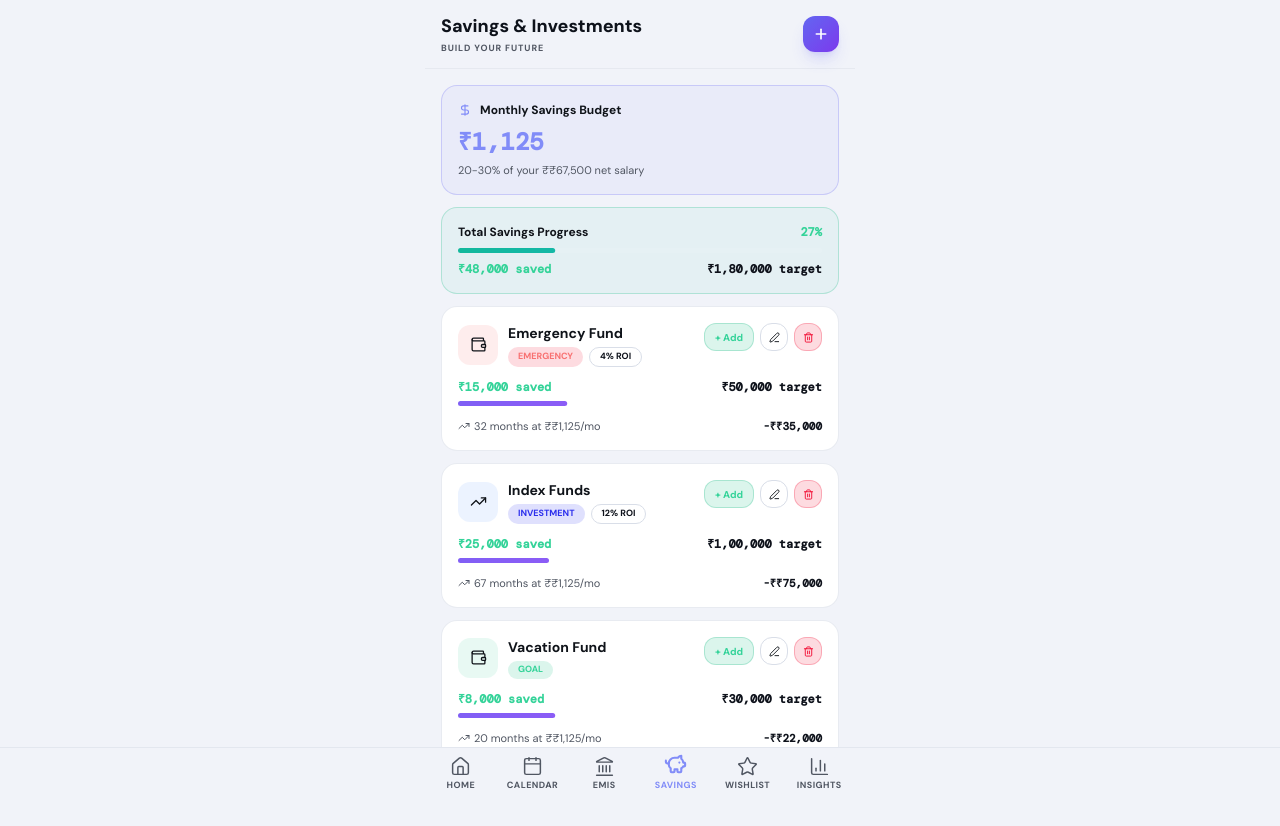
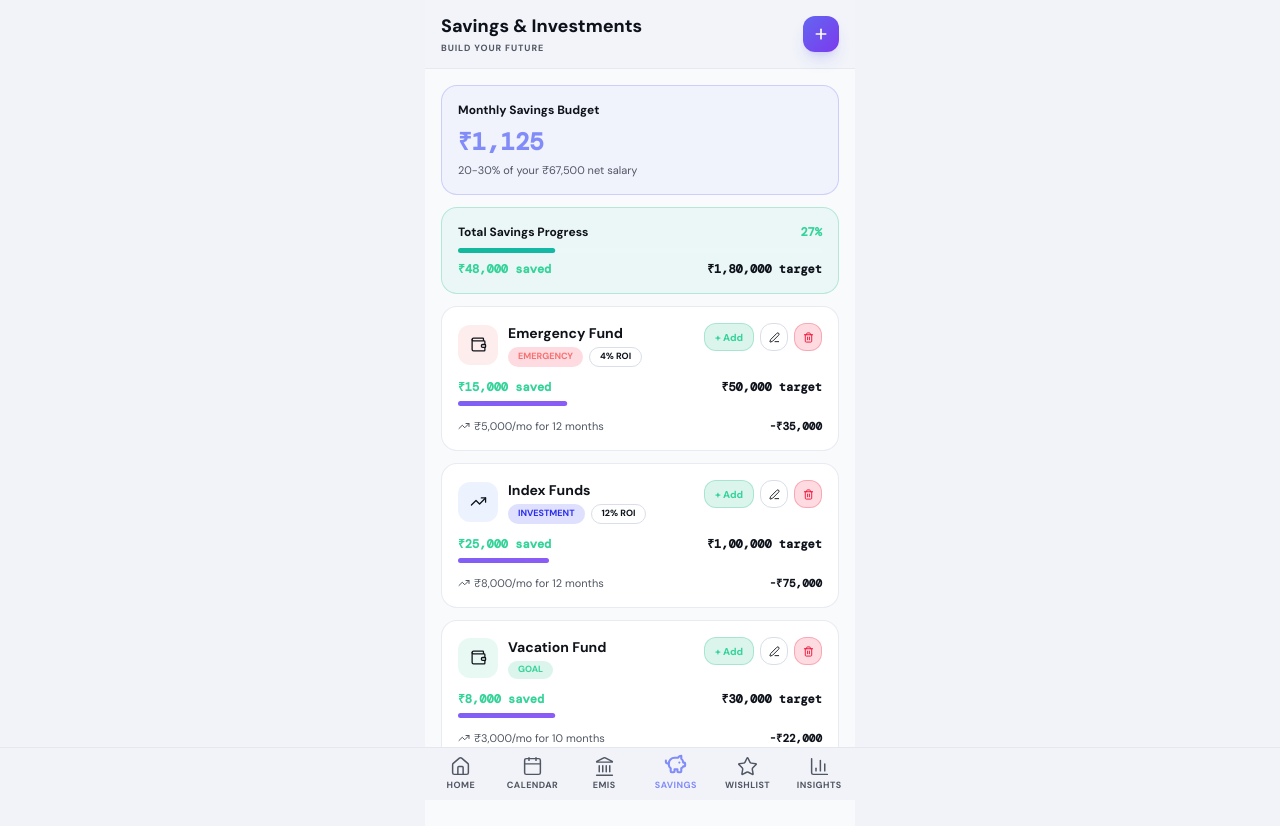
Before and after one commit to santhosh-devale/my_finance_tracker, a React (Vite) app: page / in a window 1280 px wide. Both pictures are taken after a click on the button "SAVINGS". Shown: the top 826 px of the page. Built offline with nearby package versions, Linux system fonts and the light colour scheme; a web font is replaced by a local one.

Commit message:
saving page updated with adding new fields .

```diff
--- a/src/pages/SavingsPage.jsx
+++ b/src/pages/SavingsPage.jsx
@@ -1,14 +1,14 @@
 import { useState } from "react";
-import { Plus, Trash2, TrendingUp, DollarSign, CheckCircle2, Wifi, Edit3, Check, X } from "lucide-react";
+import { Plus, Trash2, TrendingUp, DollarSign, CheckCircle2, Wifi, Edit3 } from "lucide-react";
 import { Card, CardContent } from "../components/ui/card";
 import { Button } from "../components/ui/button";
 import { Badge } from "../components/ui/badge";
 import { Input } from "../components/ui/input";
 import { Select } from "../components/ui/select";
 import { Progress } from "../components/ui/progress";
-import { Dialog, DialogContent, DialogHeader, DialogTitle, DialogDescription } from "../components/ui/dialog";
-import { fmt, fmtDate, pct } from "../lib/utils";
-import { ICON_KEYS, DynIcon } from "../lib/constants";
+import { Dialog, DialogContent, DialogHeader, DialogTitle } from "../components/ui/dialog";
+import { fmt, pct } from "../lib/utils";
+import { DynIcon } from "../lib/constants";
 
 const STYPE_COLOR = {
   emergency: "#ef4444",
@@ -21,12 +21,21 @@ const STYPE_BADGE = {
   goal: "success"
 };
 
-export default function SavingsPage({ savings, setSavings, surplus, budgetSavings, synced, net }) {
+export default function SavingsPage({ savings, setSavings, budgetSavings, synced, net }) {
   const [showAdd,     setShowAdd]     = useState(false);
   const [showDeposit, setShowDeposit] = useState(null);
   const [depositAmt,  setDepositAmt]  = useState("");
   const [editId,      setEditId]      = useState(null);
-  const [form, setForm] = useState({ name: "", target: "", current: 0, type: "goal", icon: "TrendingUp", roi: 0 });
+  const [form, setForm] = useState({ name: "", monthlySavings: 0, durationMonths: 12, current: 0, type: "goal", icon: "TrendingUp", roi: 0 });
+
+  // Calculate target amount using compound interest formula
+  const calculateTarget = (monthlySavings, roi, durationMonths) => {
+    const monthlyRate = (Number(roi) || 0) / 100 / 12;
+    const months = Number(durationMonths) || 0;
+    if (monthlyRate === 0) return (Number(monthlySavings) || 0) * months;
+    const target = (Number(monthlySavings) || 0) * (Math.pow(1 + monthlyRate, months) - 1) / monthlyRate;
+    return Math.round(target);
+  };
 
   const totalTarget   = savings.reduce((s, sv) => s + (sv.target || 0), 0);
   const totalCurrent  = savings.reduce((s, sv) => s + (sv.current || 0), 0);
@@ -34,23 +43,29 @@ export default function SavingsPage({ savings, setSavings, surplus, budgetSaving
   const monthlyBudget = Math.round(budgetSavings / 12); // Monthly savings budget
 
   const addSaving = () => {
-    if (!form.name || !form.target) return;
+    if (!form.name || !form.monthlySavings) return;
+    const target = calculateTarget(form.monthlySavings, form.roi, form.durationMonths);
     const newSaving = {
-      ...form,
+      name: form.name,
+      monthlySavings: Number(form.monthlySavings),
+      durationMonths: Number(form.durationMonths),
+      target: target,
+      current: Number(form.current) || 0,
+      type: form.type,
+      icon: form.icon,
+      roi: Number(form.roi) || 0,
       id: Date.now(),
-      target: Number(form.target),
-      current: Number(form.current) || 0,
-      roi: Number(form.roi) || 0,
     };
     setSavings(p => [...p, newSaving]);
-    setForm({ name: "", target: "", current: 0, type: "goal", icon: "TrendingUp", roi: 0 });
+    setForm({ name: "", monthlySavings: 0, durationMonths: 12, current: 0, type: "goal", icon: "TrendingUp", roi: 0 });
     setShowAdd(false);
   };
 
   const updateSaving = (id) => {
-    setSavings(p => p.map(s => s.id === id ? { ...s, ...form } : s));
+    const target = calculateTarget(form.monthlySavings, form.roi, form.durationMonths);
+    setSavings(p => p.map(s => s.id === id ? { ...s, name: form.name, monthlySavings: Number(form.monthlySavings), durationMonths: Number(form.durationMonths), target, current: Number(form.current), type: form.type, roi: Number(form.roi) } : s));
     setEditId(null);
-    setForm({ name: "", target: "", current: 0, type: "goal", icon: "TrendingUp", roi: 0 });
+    setForm({ name: "", monthlySavings: 0, durationMonths: 12, current: 0, type: "goal", icon: "TrendingUp", roi: 0 });
   };
 
   const depositAmount = (id) => {
@@ -73,7 +88,7 @@ export default function SavingsPage({ savings, setSavings, surplus, budgetSaving
   });
 
   return (
-    <div className="animate-slide-up pb-24">
+    <div className="animate-slide-up pb-24 bg-slate-50 dark:bg-slate-900 min-h-screen">
       {/* Header */}
       <div className="sticky top-0 z-50 border-b border-border/50 bg-background/90 backdrop-blur-xl px-4 py-3">
         <div className="flex items-center justify-between">
@@ -95,12 +110,12 @@ export default function SavingsPage({ savings, setSavings, surplus, budgetSaving
         <Card className="border-indigo-500/25 bg-indigo-500/5">
           <CardContent className="p-4">
             <div className="flex items-center gap-2 mb-2">
-              <DollarSign size={14} className="text-indigo-400" />
+              {/* <DollarSign size={14} className="text-indigo-400" /> */}
               <span className="font-bold text-xs">Monthly Savings Budget</span>
             </div>
             <p className="font-mono text-2xl font-extrabold text-indigo-400">{fmt(monthlyBudget)}</p>
             <p className="text-[11px] text-muted-foreground mt-1">
-              20-30% of your ₹{fmt(Math.round(net))} net salary
+              20-30% of your {fmt(Math.round(net))} net salary
             </p>
           </CardContent>
         </Card>
@@ -138,7 +153,6 @@ export default function SavingsPage({ savings, setSavings, surplus, budgetSaving
           const remaining = s.target - (s.current || 0);
           const color = STYPE_COLOR[s.type] || "#8b5cf6";
           const completed = remaining <= 0;
-          const monthsNeeded = monthlyBudget > 0 ? Math.ceil(remaining / monthlyBudget) : "∞";
 
           return (
             <Card key={s.id} className={completed ? "border-emerald-500/35" : ""}>
@@ -172,7 +186,7 @@ export default function SavingsPage({ savings, setSavings, surplus, budgetSaving
                         <Button size="icon-sm" variant="outline"
                           onClick={() => {
                             setEditId(s.id);
-                            setForm({ name: s.name, target: s.target, current: s.current, type: s.type, icon: s.icon, roi: s.roi });
+                            setForm({ name: s.name, monthlySavings: s.monthlySavings, durationMonths: s.durationMonths, current: s.current, type: s.type, icon: s.icon, roi: s.roi });
                           }}>
                           <Edit3 size={11} />
                         </Button>
@@ -197,11 +211,11 @@ export default function SavingsPage({ savings, setSavings, surplus, budgetSaving
                   <div className="flex items-center gap-1">
                     <TrendingUp size={12} className="text-muted-foreground" />
                     <span className="text-muted-foreground">
-                      {completed ? "✓ Complete!" : `${monthsNeeded} months at ₹${fmt(monthlyBudget)}/mo`}
+                      {completed ? "✓ Complete!" : `${fmt(s.monthlySavings)}/mo for ${s.durationMonths} months`}
                     </span>
                   </div>
                   <span className="font-mono font-semibold text-foreground">
-                    {completed ? "+0" : `-₹${fmt(remaining)}`}
+                    {completed ? "+0" : `-${fmt(remaining)}`}
                   </span>
                 </div>
               </CardContent>
@@ -214,29 +228,41 @@ export default function SavingsPage({ savings, setSavings, surplus, budgetSaving
       <Dialog open={showAdd} onOpenChange={setShowAdd}>
         <DialogContent>
           <DialogHeader>
-            <DialogTitle>Create Savings Goal</DialogTitle>
+            <DialogTitle className="text-lg font-bold text-green-400">Create Savings Goal</DialogTitle>
           </DialogHeader>
           <div className="space-y-3">
             <div>
-              <label className="text-xs font-bold uppercase">Name</label>
+              <label className="text-xs font-bold uppercase text-green-400">Name</label>
               <Input placeholder="e.g., Emergency Fund"
                 value={form.name}
                 onChange={(e) => setForm({ ...form, name: e.target.value })} />
             </div>
             <div>
-              <label className="text-xs font-bold uppercase">Target Amount</label>
-              <Input type="number" placeholder="50000"
-                value={form.target}
-                onChange={(e) => setForm({ ...form, target: e.target.value })} />
+              <label className="text-xs font-bold uppercase text-green-400">Monthly Savings Amount</label>
+              <Input type="number" placeholder="5000"
+                value={form.monthlySavings}
+                onChange={(e) => setForm({ ...form, monthlySavings: e.target.value })} />
             </div>
             <div>
-              <label className="text-xs font-bold uppercase">Current Amount</label>
+              <label className="text-xs font-bold uppercase text-green-400">Duration (Months)</label>
+              <Input type="number" placeholder="12"
+                value={form.durationMonths}
+                onChange={(e) => setForm({ ...form, durationMonths: e.target.value })} />
+            </div>
+            <div>
+              <label className="text-xs font-bold uppercase text-green-400">Expected ROI (%)</label>
+              <Input type="number" placeholder="0"
+                value={form.roi}
+                onChange={(e) => setForm({ ...form, roi: e.target.value })} />
+            </div>
+            <div>
+              <label className="text-xs font-bold uppercase text-green-400">Current Amount</label>
               <Input type="number" placeholder="0"
                 value={form.current}
                 onChange={(e) => setForm({ ...form, current: e.target.value })} />
             </div>
             <div>
-              <label className="text-xs font-bold uppercase">Type</label>
+              <label className="text-xs font-bold uppercase text-green-400">Type</label>
               <Select value={form.type} onChange={(e) => setForm({ ...form, type: e.target.value })}>
                 <option value="emergency">Emergency Fund</option>
                 <option value="investment">Investment</option>
@@ -244,7 +270,7 @@ export default function SavingsPage({ savings, setSavings, surplus, budgetSaving
               </Select>
             </div>
             <div>
-              <label className="text-xs font-bold uppercase">Expected ROI (%)</label>
+              <label className="text-xs font-bold uppercase text-green-400">Expected ROI (%)</label>
               <Input type="number" placeholder="0"
                 value={form.roi}
                 onChange={(e) => setForm({ ...form, roi: e.target.value })} />
@@ -289,36 +315,42 @@ export default function SavingsPage({ savings, setSavings, surplus, budgetSaving
           </DialogHeader>
           <div className="space-y-3">
             <div>
-              <label className="text-xs font-bold uppercase">Name</label>
+              <label className="text-xs font-bold uppercase text-white mb-2 block">Name</label>
               <Input placeholder="e.g., Emergency Fund"
                 value={form.name}
                 onChange={(e) => setForm({ ...form, name: e.target.value })} />
             </div>
             <div>
-              <label className="text-xs font-bold uppercase">Target Amount</label>
-              <Input type="number" placeholder="50000"
-                value={form.target}
-                onChange={(e) => setForm({ ...form, target: e.target.value })} />
+              <label className="text-xs font-bold uppercase text-white mb-2 block">Monthly Savings Amount</label>
+              <Input type="number" placeholder="5000"
+                value={form.monthlySavings}
+                onChange={(e) => setForm({ ...form, monthlySavings: e.target.value })} />
             </div>
             <div>
-              <label className="text-xs font-bold uppercase">Current Amount</label>
+              <label className="text-xs font-bold uppercase text-white mb-2 block">Duration (Months)</label>
+              <Input type="number" placeholder="12"
+                value={form.durationMonths}
+                onChange={(e) => setForm({ ...form, durationMonths: e.target.value })} />
+            </div>
+            <div>
+              <label className="text-xs font-bold uppercase text-white mb-2 block">Expected ROI (%)</label>
+              <Input type="number" placeholder="0"
+                value={form.roi}
+                onChange={(e) => setForm({ ...form, roi: e.target.value })} />
+            </div>
+            <div>
+              <label className="text-xs font-bold uppercase text-white mb-2 block">Current Amount</label>
               <Input type="number" placeholder="0"
                 value={form.current}
                 onChange={(e) => setForm({ ...form, current: e.target.value })} />
             </div>
             <div>
-              <label className="text-xs font-bold uppercase">Type</label>
+              <label className="text-xs font-bold uppercase text-white mb-2 block">Type</label>
               <Select value={form.type} onChange={(e) => setForm({ ...form, type: e.target.value })}>
                 <option value="emergency">Emergency Fund</option>
                 <option value="investment">Investment</option>
                 <option value="goal">Goal</option>
               </Select>
-            </div>
-            <div>
-              <label className="text-xs font-bold uppercase">Expected ROI (%)</label>
-              <Input type="number" placeholder="0"
-                value={form.roi}
-                onChange={(e) => setForm({ ...form, roi: e.target.value })} />
             </div>
             <div className="flex gap-2 pt-2">
               <Button className="flex-1" onClick={() => updateSaving(editId)}>Update</Button>
--- a/src/store/useFinanceStore.js
+++ b/src/store/useFinanceStore.js
@@ -25,9 +25,9 @@ export const DEFAULT_FIXED = [
 ];
 
 export const DEFAULT_SAVINGS = [
-  { id: 1, name: "Emergency Fund",  target: 50000, current: 15000, type: "emergency", icon: "AlertCircle", roi: 4 },
-  { id: 2, name: "Index Funds",     target: 100000, current: 25000, type: "investment", icon: "TrendingUp", roi: 12 },
-  { id: 3, name: "Vacation Fund",   target: 30000, current: 8000, type: "goal", icon: "Plane", roi: 0 },
+  { id: 1, name: "Emergency Fund",  monthlySavings: 5000, durationMonths: 12, target: 50000, current: 15000, type: "emergency", icon: "AlertCircle", roi: 4 },
+  { id: 2, name: "Index Funds",     monthlySavings: 8000, durationMonths: 12, target: 100000, current: 25000, type: "investment", icon: "TrendingUp", roi: 12 },
+  { id: 3, name: "Vacation Fund",   monthlySavings: 3000, durationMonths: 10, target: 30000, current: 8000, type: "goal", icon: "Plane", roi: 0 },
 ];
 
 export const BUDGET_RULES = {
```
